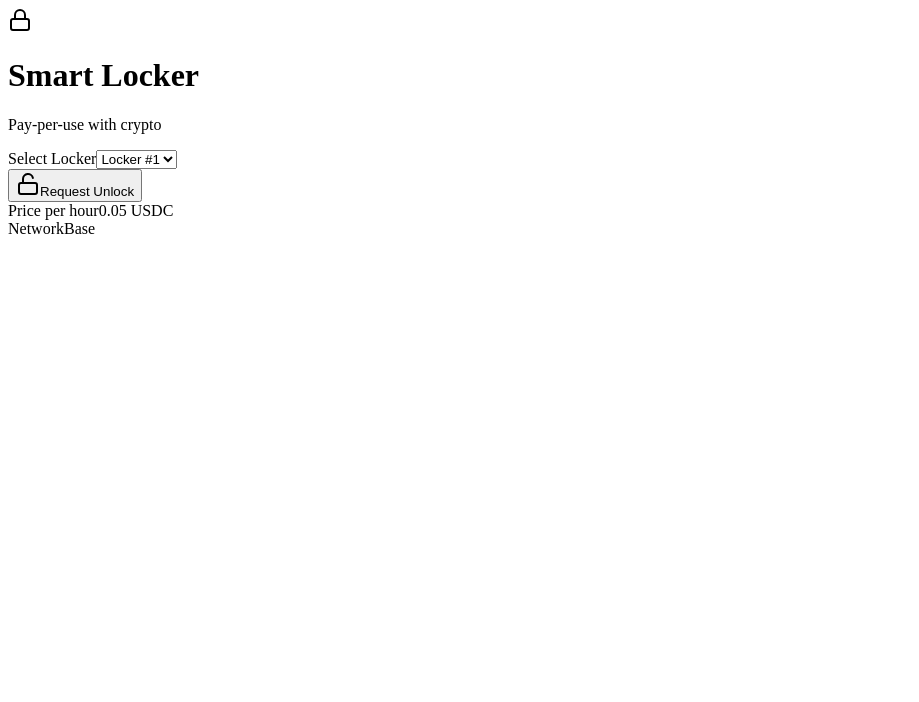
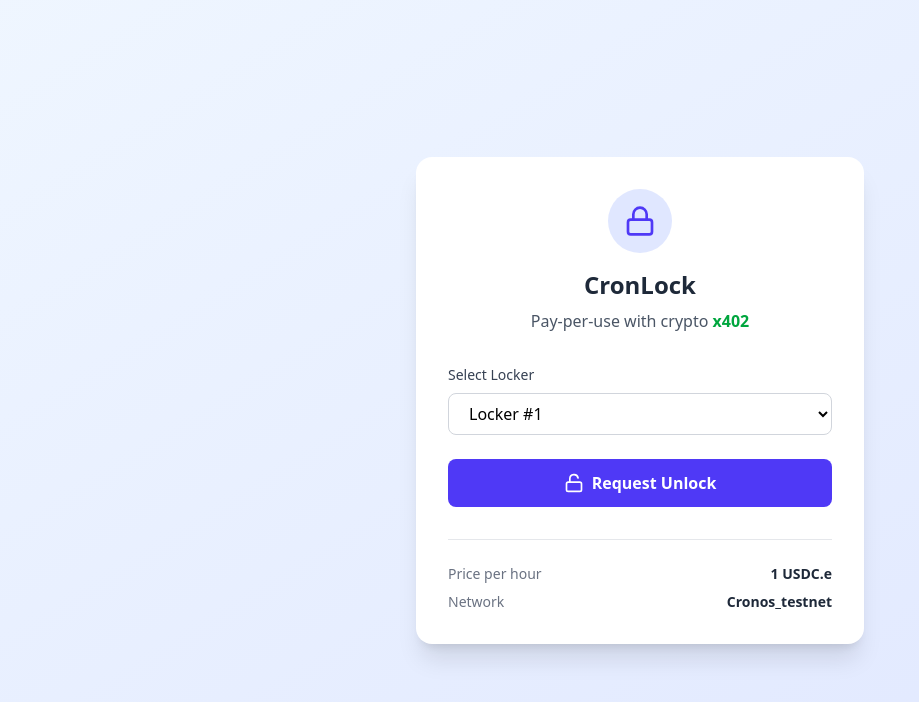
Before and after one commit to manoahLinks/cronLock, a React (Vite) app in the folder frontend/: page / in a window 1280 px wide. Shown: the top 702 px of the page, without its empty margins (0-919 px from the left). Built offline with nearby package versions, Linux system fonts and the light colour scheme; no server answers.

Commit message:
feat: add styling and css file

```diff
--- a/frontend/package.json
+++ b/frontend/package.json
@@ -18,13 +18,15 @@
   },
   "dependencies": {
     "@crypto.com/facilitator-client": "^1.0.1",
+    "@tailwindcss/vite": "^4.1.18",
     "@types/react-google-recaptcha": "^2.1.9",
     "lucide": "^0.562.0",
     "lucide-react": "^0.562.0",
     "react": "^18.3.1",
     "react-dom": "^18.3.1",
     "react-google-recaptcha": "^3.1.0",
-    "styled-components": "^6.1.19"
+    "styled-components": "^6.1.19",
+    "tailwindcss": "^4.1.18"
   },
   "devDependencies": {
     "@testing-library/jest-dom": "^6.6.3",
@@ -34,7 +36,9 @@
     "@types/react": "^18.3.12",
     "@types/react-dom": "^18.3.1",
     "@vitejs/plugin-react": "^4.3.3",
+    "autoprefixer": "^10.4.23",
     "jsdom": "^25.0.1",
+    "postcss": "^8.5.6",
     "prettier": "^3.7.3",
     "typescript": "~5.6.2",
     "vite": "^7.2.6",
--- a/frontend/src/containers/LockContainer/index.tsx
+++ b/frontend/src/containers/LockContainer/index.tsx
@@ -94,8 +94,8 @@ export default function LockerPayment() {
               <Lock className="w-8 h-8 text-indigo-600" />
             )}
           </div>
-          <h1 className="text-2xl font-bold text-gray-800 mb-2">Smart Locker</h1>
-          <p className="text-gray-600">Pay-per-use with crypto</p>
+          <h1 className="text-2xl font-bold text-gray-800 mb-2">CronLock</h1>
+          <p className="text-gray-600">Pay-per-use with crypto <span className='text-green-600 font-bold'>x402</span></p>
         </div>
 
         {/* Locker Selection */}
@@ -212,11 +212,11 @@ export default function LockerPayment() {
         <div className="mt-8 pt-6 border-t border-gray-200">
           <div className="flex items-center justify-between text-sm">
             <span className="text-gray-500">Price per hour</span>
-            <span className="font-semibold text-gray-800">0.05 USDC</span>
+            <span className="font-semibold text-gray-800">1 USDC.e</span>
           </div>
           <div className="flex items-center justify-between text-sm mt-2">
             <span className="text-gray-500">Network</span>
-            <span className="font-semibold text-gray-800">Base</span>
+            <span className="font-semibold text-gray-800">Cronos_testnet</span>
           </div>
         </div>
       </div>
--- /dev/null
+++ b/frontend/src/index.css
@@ -0,0 +1,4 @@
+@import "tailwindcss";
+@tailwind base;
+@tailwind components;
+@tailwind utilities;
--- a/frontend/src/main.tsx
+++ b/frontend/src/main.tsx
@@ -1,6 +1,7 @@
 import { StrictMode } from 'react';
 import { createRoot } from 'react-dom/client';
 import App from './App.tsx';
+import './index.css';
 
 createRoot(document.getElementById('root')!).render(
   <StrictMode>
--- a/frontend/vite.config.ts
+++ b/frontend/vite.config.ts
@@ -1,17 +1,18 @@
 /// <reference types="vitest/config" />
 import { defineConfig } from 'vite'
+import tailwindcss from '@tailwindcss/vite'
 import react from '@vitejs/plugin-react'
 
 export default defineConfig({
-  plugins: [react()],
+  plugins: [react(), tailwindcss(),],
   server: {
     port: 5173,
-    proxy: {
-      '/api': {
-        target: 'http://localhost:3000',
-        changeOrigin: true,
-      },
-    },
+    // proxy: {
+    //   '/api': {
+    //     target: 'http://localhost:3000',
+    //     changeOrigin: true,
+    //   },
+    // },
   },
   test: {
     globals: true,
```
Also changed, not shown: 2 other files (tests, documents, lock files or other folders).
